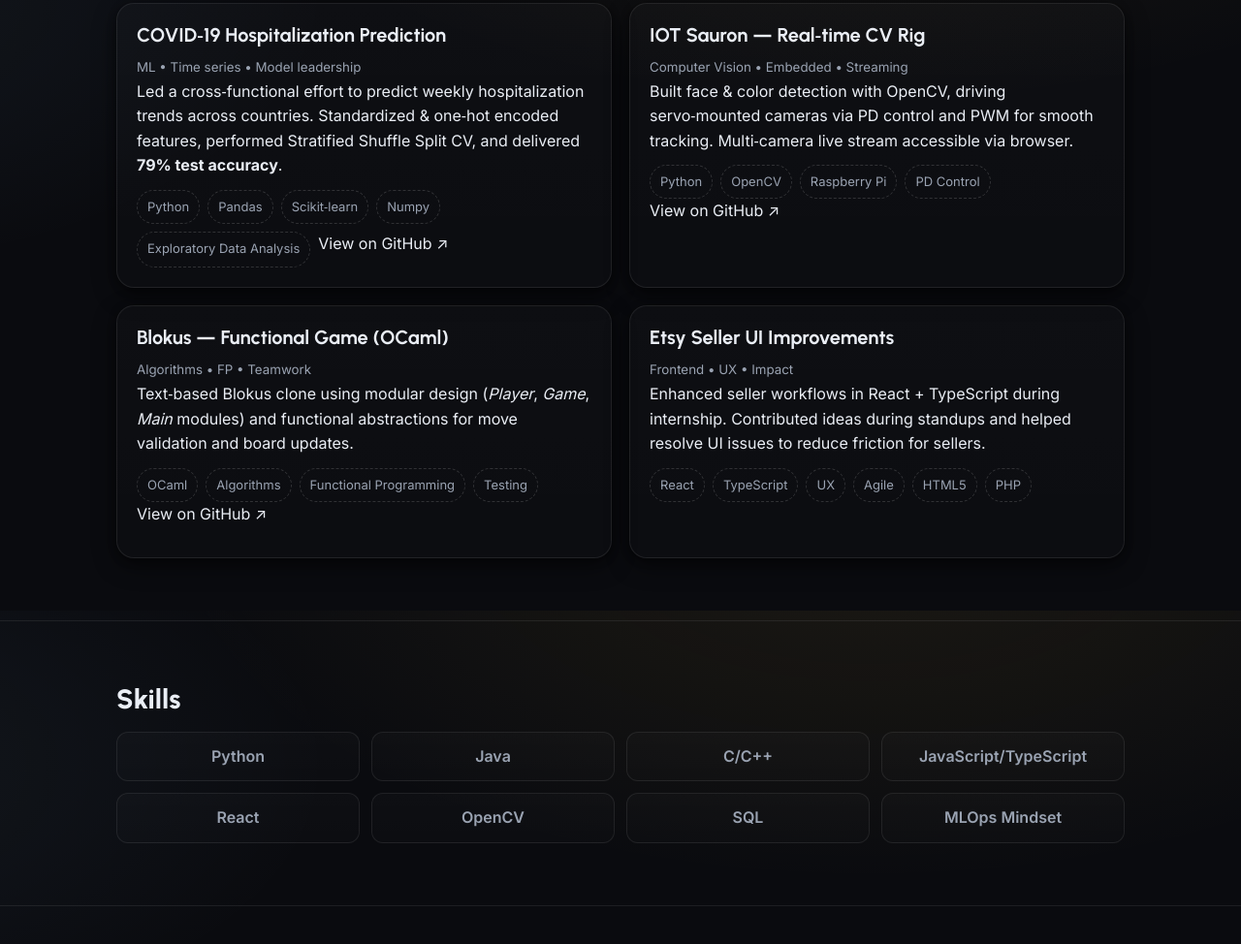
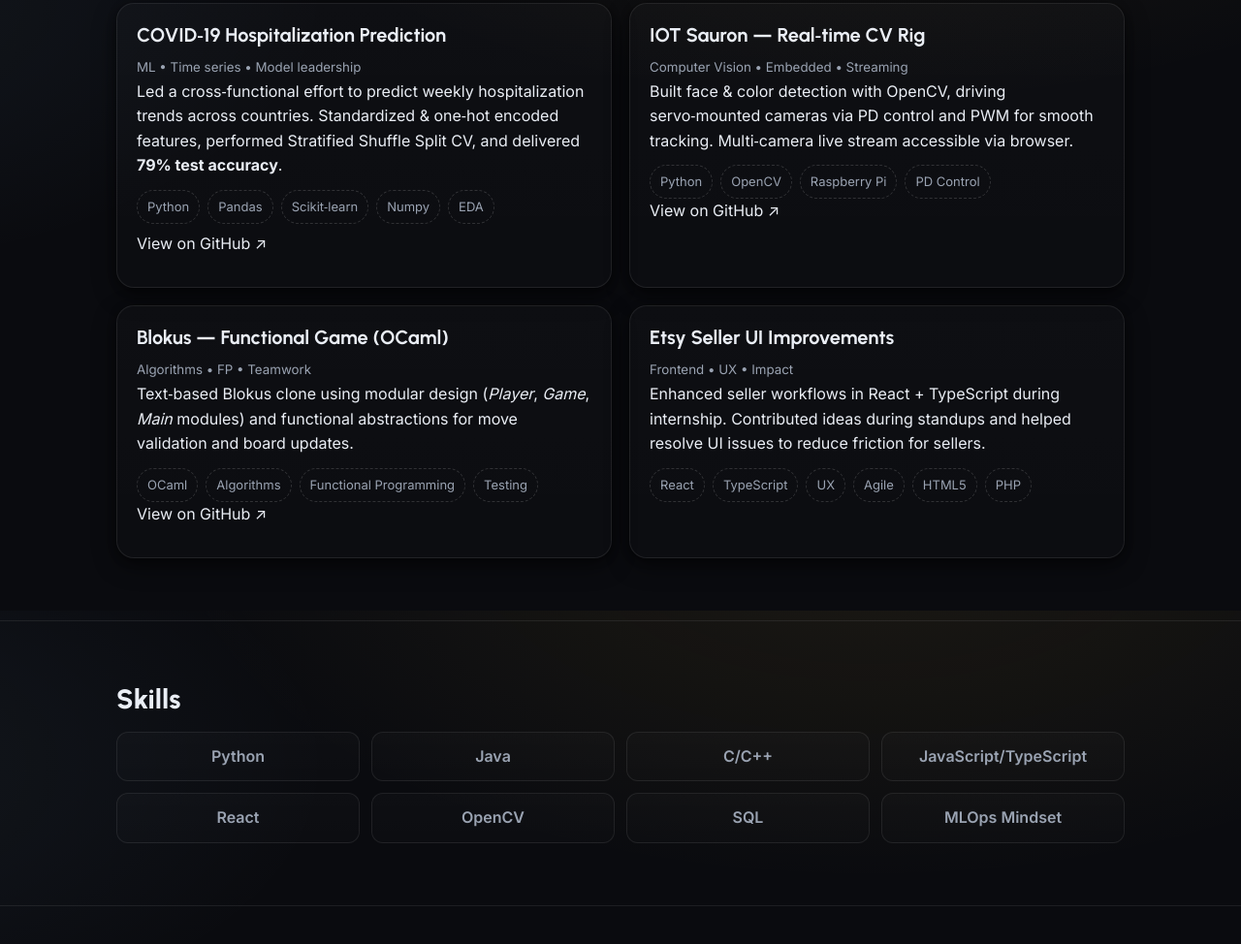
Before and after one commit to mja266/mja266.github.io, a plain HTML site: page index.html in a window 1280 px wide. Shown: the part 970-1944 px from the top of the page at 97% size. Drawn offline with Linux system fonts and the light colour scheme.

Commit message:
Update index.html

```diff
--- a/index.html
+++ b/index.html
@@ -145,7 +145,7 @@
               <span class="chip">Pandas</span>
               <span class="chip">Scikit‑learn</span>
               <span class="chip">Numpy</span>
-              <span class="chip">Exploratory Data Analysis</span>
+              <span class="chip">EDA</span>
               <p><a href="https://github.com/mja266/COVID19-Hospitalization-Prediction" target="_blank" rel="noopener">View on GitHub ↗</a></p>
             </div>
           </article>
```
